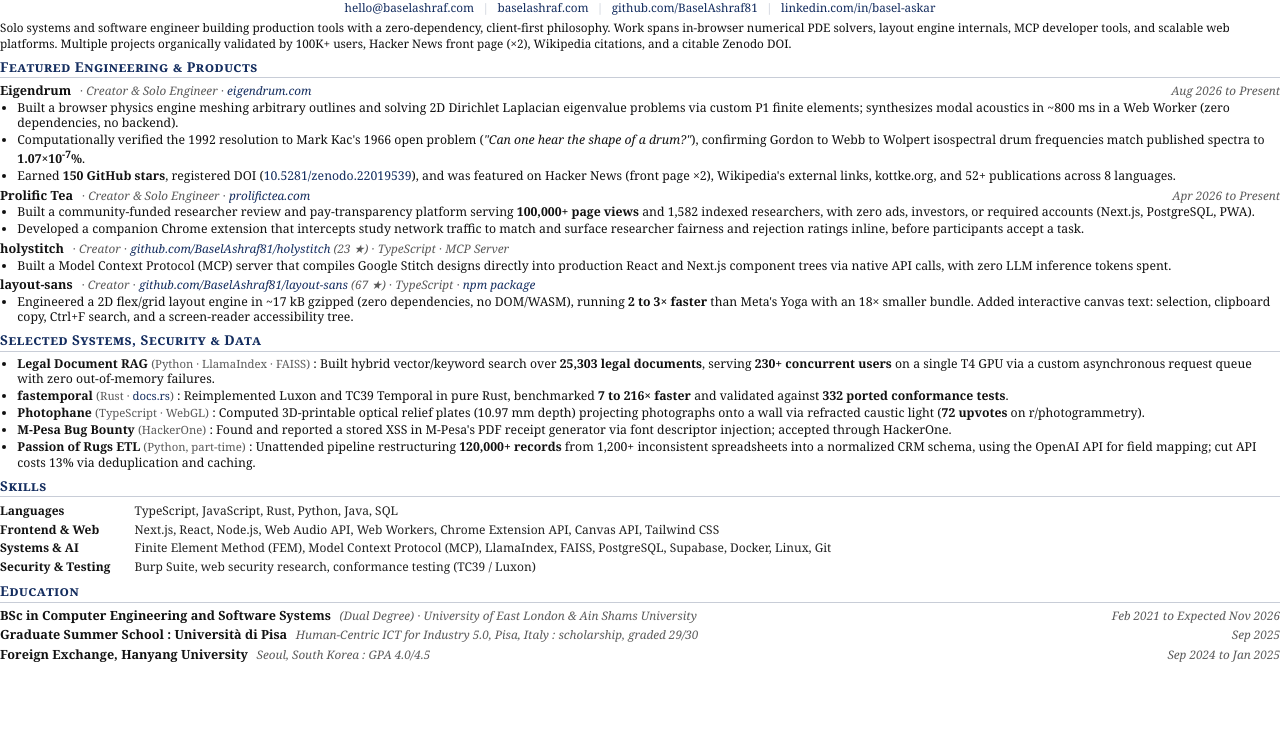
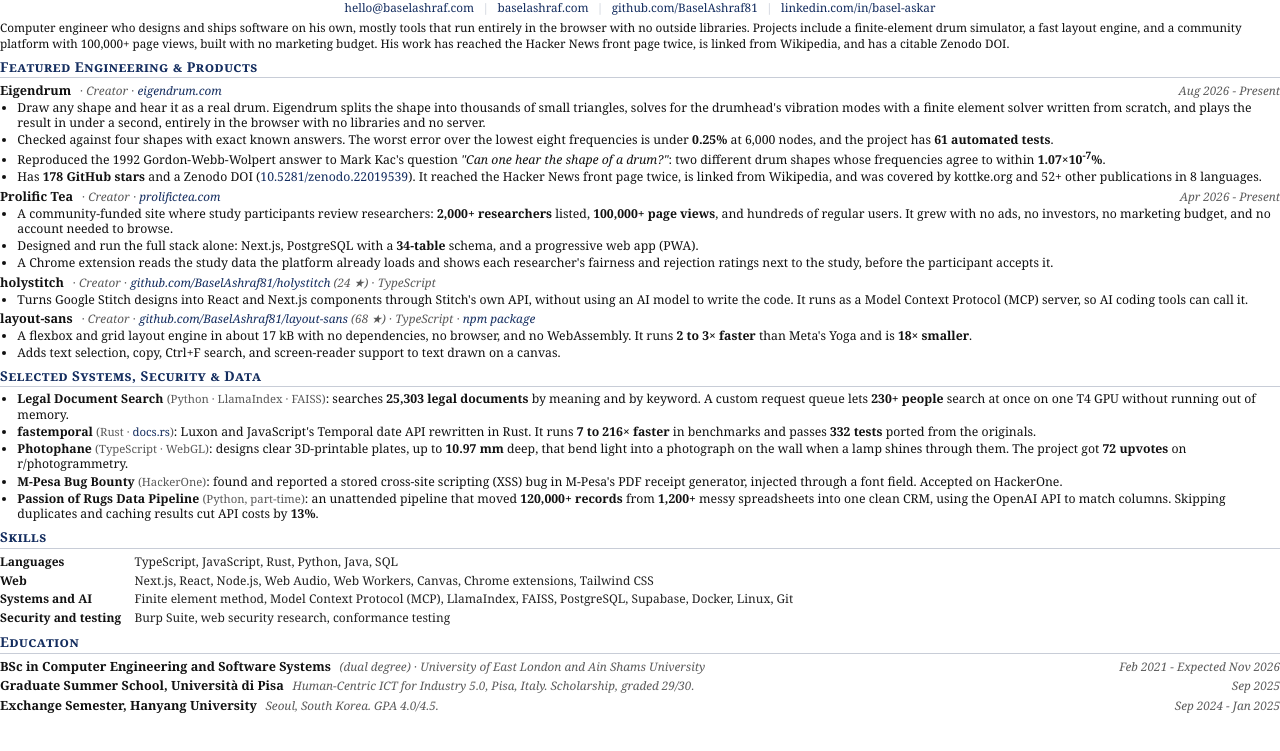
Before and after one commit to BaselAshraf81/baselashraf.dev, a plain HTML site: page resume-print.html in a window 1280 px wide. Shown: the part 31-782 px from the top of the page. Drawn offline with Linux system fonts and the light colour scheme; a web font is replaced by a local one.

Commit message:
Update resume (#2)
Checked: resume.pdf rendered once from resume-print.html via headless Chrome (letter, 1 page). Stars from gh api on 2026-11-22: eigendrum 178, layout-sans 68, holystitch 24. Prolific Tea: 2,006 researchers on the live homepage, 34 Prisma models. No build or test script exists in this repo.

```diff
--- a/resume-print.html
+++ b/resume-print.html
@@ -170,62 +170,65 @@
 </div>
 
 <p class="summary">
-Solo systems and software engineer building production tools with a zero-dependency, client-first philosophy. Work spans in-browser numerical PDE solvers, layout engine internals, MCP developer tools, and scalable web platforms. Multiple projects organically validated by 100K+ users, Hacker News front page (&times;2), Wikipedia citations, and a citable Zenodo DOI.
+Computer engineer who designs and ships software on his own, mostly tools that run entirely in the browser with no outside libraries. Projects include a finite-element drum simulator, a fast layout engine, and a community platform with 100,000+ page views, built with no marketing budget. His work has reached the Hacker News front page twice, is linked from Wikipedia, and has a citable Zenodo DOI.
 </p>
 
 <div class="section-h">Featured Engineering &amp; Products</div>
 
 <div class="entry">
   <div class="entry-head">
-    <div><span class="entry-title">Eigendrum</span> <span class="entry-sub">&middot; Creator &amp; Solo Engineer &middot; <a href="https://eigendrum.com">eigendrum.com</a></span></div>
-    <div class="entry-date">Aug 2026  to  Present</div>
+    <div><span class="entry-title">Eigendrum</span> <span class="entry-sub">&middot; Creator &middot; <a href="https://eigendrum.com">eigendrum.com</a></span></div>
+    <div class="entry-date">Aug 2026 - Present</div>
   </div>
   <ul>
-    <li>Built a browser physics engine meshing arbitrary outlines and solving 2D Dirichlet Laplacian eigenvalue problems via custom P1 finite elements; synthesizes modal acoustics in ~800 ms in a Web Worker (zero dependencies, no backend).</li>
-    <li>Computationally verified the 1992 resolution to Mark Kac's 1966 open problem (<em>"Can one hear the shape of a drum?"</em>), confirming Gordon to Webb to Wolpert isospectral drum frequencies match published spectra to <strong>1.07&times;10<sup>-7</sup>%</strong>.</li>
-    <li>Earned <strong>150 GitHub stars</strong>, registered DOI (<a href="https://doi.org/10.5281/zenodo.22019539">10.5281/zenodo.22019539</a>), and was featured on Hacker News (front page &times;2), Wikipedia's external links, kottke.org, and 52+ publications across 8 languages.</li>
+    <li>Draw any shape and hear it as a real drum. Eigendrum splits the shape into thousands of small triangles, solves for the drumhead's vibration modes with a finite element solver written from scratch, and plays the result in under a second, entirely in the browser with no libraries and no server.</li>
+    <li>Checked against four shapes with exact known answers. The worst error over the lowest eight frequencies is under <strong>0.25%</strong> at 6,000 nodes, and the project has <strong>61 automated tests</strong>.</li>
+    <li>Reproduced the 1992 Gordon-Webb-Wolpert answer to Mark Kac's question <em>"Can one hear the shape of a drum?"</em>: two different drum shapes whose frequencies agree to within <strong>1.07&times;10<sup>-7</sup>%</strong>.</li>
+    <li>Has <strong>178 GitHub stars</strong> and a Zenodo DOI (<a href="https://doi.org/10.5281/zenodo.22019539">10.5281/zenodo.22019539</a>). It reached the Hacker News front page twice, is linked from Wikipedia, and was covered by kottke.org and 52+ other publications in 8 languages.</li>
   </ul>
 </div>
 
 <div class="entry">
   <div class="entry-head">
-    <div><span class="entry-title">Prolific Tea</span> <span class="entry-sub">&middot; Creator &amp; Solo Engineer &middot; <a href="https://prolifictea.com">prolifictea.com</a></span></div>
-    <div class="entry-date">Apr 2026  to  Present</div>
+    <div><span class="entry-title">Prolific Tea</span> <span class="entry-sub">&middot; Creator &middot; <a href="https://prolifictea.com">prolifictea.com</a></span></div>
+    <div class="entry-date">Apr 2026 - Present</div>
   </div>
   <ul>
-    <li>Built a community-funded researcher review and pay-transparency platform serving <strong>100,000+ page views</strong> and 1,582 indexed researchers, with zero ads, investors, or required accounts (Next.js, PostgreSQL, PWA).</li>
-    <li>Developed a companion Chrome extension that intercepts study network traffic to match and surface researcher fairness and rejection ratings inline, before participants accept a task.</li>
+    <li>A community-funded site where study participants review researchers: <strong>2,000+ researchers</strong> listed, <strong>100,000+ page views</strong>, and hundreds of regular users. It grew with no ads, no investors, no marketing budget, and no account needed to browse.</li>
+    <li>Designed and run the full stack alone: Next.js, PostgreSQL with a <strong>34-table</strong> schema, and a progressive web app (PWA).</li>
+    <li>A Chrome extension reads the study data the platform already loads and shows each researcher's fairness and rejection ratings next to the study, before the participant accepts it.</li>
   </ul>
 </div>
 
 <div class="entry">
   <div class="entry-head">
-    <div><span class="entry-title">holystitch</span> <span class="entry-sub">&middot; Creator &middot; <a href="https://github.com/BaselAshraf81/holystitch">github.com/BaselAshraf81/holystitch</a> (23&nbsp;&bigstar;) &middot; TypeScript &middot; MCP Server</span></div>
+    <div><span class="entry-title">holystitch</span> <span class="entry-sub">&middot; Creator &middot; <a href="https://github.com/BaselAshraf81/holystitch">github.com/BaselAshraf81/holystitch</a> (24&nbsp;&bigstar;) &middot; TypeScript</span></div>
     <div class="entry-date"></div>
   </div>
   <ul>
-    <li>Built a Model Context Protocol (MCP) server that compiles Google Stitch designs directly into production React and Next.js component trees via native API calls, with zero LLM inference tokens spent.</li>
+    <li>Turns Google Stitch designs into React and Next.js components through Stitch's own API, without using an AI model to write the code. It runs as a Model Context Protocol (MCP) server, so AI coding tools can call it.</li>
   </ul>
 </div>
 
 <div class="entry">
   <div class="entry-head">
-    <div><span class="entry-title">layout-sans</span> <span class="entry-sub">&middot; Creator &middot; <a href="https://github.com/BaselAshraf81/layout-sans">github.com/BaselAshraf81/layout-sans</a> (67&nbsp;&bigstar;) &middot; TypeScript &middot; <a href="https://www.npmjs.com/package/layout-sans">npm package</a></span></div>
+    <div><span class="entry-title">layout-sans</span> <span class="entry-sub">&middot; Creator &middot; <a href="https://github.com/BaselAshraf81/layout-sans">github.com/BaselAshraf81/layout-sans</a> (68&nbsp;&bigstar;) &middot; TypeScript &middot; <a href="https://www.npmjs.com/package/layout-sans">npm package</a></span></div>
     <div class="entry-date"></div>
   </div>
   <ul>
-    <li>Engineered a 2D flex/grid layout engine in ~17 kB gzipped (zero dependencies, no DOM/WASM), running <strong>2 to 3&times; faster</strong> than Meta's Yoga with an 18&times; smaller bundle. Added interactive canvas text: selection, clipboard copy, Ctrl+F search, and a screen-reader accessibility tree.</li>
+    <li>A flexbox and grid layout engine in about 17 kB with no dependencies, no browser, and no WebAssembly. It runs <strong>2 to 3&times; faster</strong> than Meta's Yoga and is <strong>18&times; smaller</strong>.</li>
+    <li>Adds text selection, copy, Ctrl+F search, and screen-reader support to text drawn on a canvas.</li>
   </ul>
 </div>
 
 <div class="section-h">Selected Systems, Security &amp; Data</div>
 
 <ul>
-  <li><strong>Legal Document RAG</strong> <span class="tag">(Python &middot; LlamaIndex &middot; FAISS)</span> :  Built hybrid vector/keyword search over <strong>25,303 legal documents</strong>, serving <strong>230+ concurrent users</strong> on a single T4 GPU via a custom asynchronous request queue with zero out-of-memory failures.</li>
-  <li><strong>fastemporal</strong> <span class="tag">(Rust &middot; <a href="https://docs.rs/fastemporal">docs.rs</a>)</span> :  Reimplemented Luxon and TC39 Temporal in pure Rust, benchmarked <strong>7 to 216&times; faster</strong> and validated against <strong>332 ported conformance tests</strong>.</li>
-  <li><strong>Photophane</strong> <span class="tag">(TypeScript &middot; WebGL)</span> :  Computed 3D-printable optical relief plates (10.97 mm depth) projecting photographs onto a wall via refracted caustic light (<strong>72 upvotes</strong> on r/photogrammetry).</li>
-  <li><strong>M-Pesa Bug Bounty</strong> <span class="tag">(HackerOne)</span> :  Found and reported a stored XSS in M-Pesa's PDF receipt generator via font descriptor injection; accepted through HackerOne.</li>
-  <li><strong>Passion of Rugs ETL</strong> <span class="tag">(Python, part-time)</span> :  Unattended pipeline restructuring <strong>120,000+ records</strong> from 1,200+ inconsistent spreadsheets into a normalized CRM schema, using the OpenAI API for field mapping; cut API costs 13% via deduplication and caching.</li>
+  <li><strong>Legal Document Search</strong> <span class="tag">(Python &middot; LlamaIndex &middot; FAISS)</span>: searches <strong>25,303 legal documents</strong> by meaning and by keyword. A custom request queue lets <strong>230+ people</strong> search at once on one T4 GPU without running out of memory.</li>
+  <li><strong>fastemporal</strong> <span class="tag">(Rust &middot; <a href="https://docs.rs/fastemporal">docs.rs</a>)</span>: Luxon and JavaScript's Temporal date API rewritten in Rust. It runs <strong>7 to 216&times; faster</strong> in benchmarks and passes <strong>332 tests</strong> ported from the originals.</li>
+  <li><strong>Photophane</strong> <span class="tag">(TypeScript &middot; WebGL)</span>: designs clear 3D-printable plates, up to <strong>10.97 mm</strong> deep, that bend light into a photograph on the wall when a lamp shines through them. The project got <strong>72 upvotes</strong> on r/photogrammetry.</li>
+  <li><strong>M-Pesa Bug Bounty</strong> <span class="tag">(HackerOne)</span>: found and reported a stored cross-site scripting (XSS) bug in M-Pesa's PDF receipt generator, injected through a font field. Accepted on HackerOne.</li>
+  <li><strong>Passion of Rugs Data Pipeline</strong> <span class="tag">(Python, part-time)</span>: an unattended pipeline that moved <strong>120,000+ records</strong> from <strong>1,200+</strong> messy spreadsheets into one clean CRM, using the OpenAI API to match columns. Skipping duplicates and caching results cut API costs by <strong>13%</strong>.</li>
 </ul>
 
 <div class="section-h">Skills</div>
@@ -236,16 +239,16 @@ Solo systems and software engineer building production tools with a zero-depende
     <td class="skills-val">TypeScript, JavaScript, Rust, Python, Java, SQL</td>
   </tr>
   <tr>
-    <td class="skills-cat">Frontend &amp; Web</td>
-    <td class="skills-val">Next.js, React, Node.js, Web Audio API, Web Workers, Chrome Extension API, Canvas API, Tailwind CSS</td>
+    <td class="skills-cat">Web</td>
+    <td class="skills-val">Next.js, React, Node.js, Web Audio, Web Workers, Canvas, Chrome extensions, Tailwind CSS</td>
   </tr>
   <tr>
-    <td class="skills-cat">Systems &amp; AI</td>
-    <td class="skills-val">Finite Element Method (FEM), Model Context Protocol (MCP), LlamaIndex, FAISS, PostgreSQL, Supabase, Docker, Linux, Git</td>
+    <td class="skills-cat">Systems and AI</td>
+    <td class="skills-val">Finite element method, Model Context Protocol (MCP), LlamaIndex, FAISS, PostgreSQL, Supabase, Docker, Linux, Git</td>
   </tr>
   <tr>
-    <td class="skills-cat">Security &amp; Testing</td>
-    <td class="skills-val">Burp Suite, web security research, conformance testing (TC39 / Luxon)</td>
+    <td class="skills-cat">Security and testing</td>
+    <td class="skills-val">Burp Suite, web security research, conformance testing</td>
   </tr>
 </table>
 
@@ -253,22 +256,22 @@ Solo systems and software engineer building production tools with a zero-depende
 
 <div class="entry">
   <div class="entry-head">
-    <div><span class="entry-title">BSc in Computer Engineering and Software Systems</span> <span class="entry-sub"><em>(Dual Degree)</em> &middot; University of East London &amp; Ain Shams University</span></div>
-    <div class="entry-date">Feb 2021  to  Expected Nov 2026</div>
+    <div><span class="entry-title">BSc in Computer Engineering and Software Systems</span> <span class="entry-sub"><em>(dual degree)</em> &middot; University of East London and Ain Shams University</span></div>
+    <div class="entry-date">Feb 2021 - Expected Nov 2026</div>
   </div>
 </div>
 
 <div class="entry">
   <div class="entry-head">
-    <div><span class="entry-title">Graduate Summer School :  Universit&agrave; di Pisa</span> <span class="entry-sub">Human-Centric ICT for Industry 5.0, Pisa, Italy :  scholarship, graded 29/30</span></div>
+    <div><span class="entry-title">Graduate Summer School, Universit&agrave; di Pisa</span> <span class="entry-sub">Human-Centric ICT for Industry 5.0, Pisa, Italy. Scholarship, graded 29/30.</span></div>
     <div class="entry-date">Sep 2025</div>
   </div>
 </div>
 
 <div class="entry">
   <div class="entry-head">
-    <div><span class="entry-title">Foreign Exchange, Hanyang University</span> <span class="entry-sub">Seoul, South Korea :  GPA 4.0/4.5</span></div>
-    <div class="entry-date">Sep 2024  to  Jan 2025</div>
+    <div><span class="entry-title">Exchange Semester, Hanyang University</span> <span class="entry-sub">Seoul, South Korea. GPA 4.0/4.5.</span></div>
+    <div class="entry-date">Sep 2024 - Jan 2025</div>
   </div>
 </div>
 
```
Also changed, not shown: resume.txt, 1 other file.
